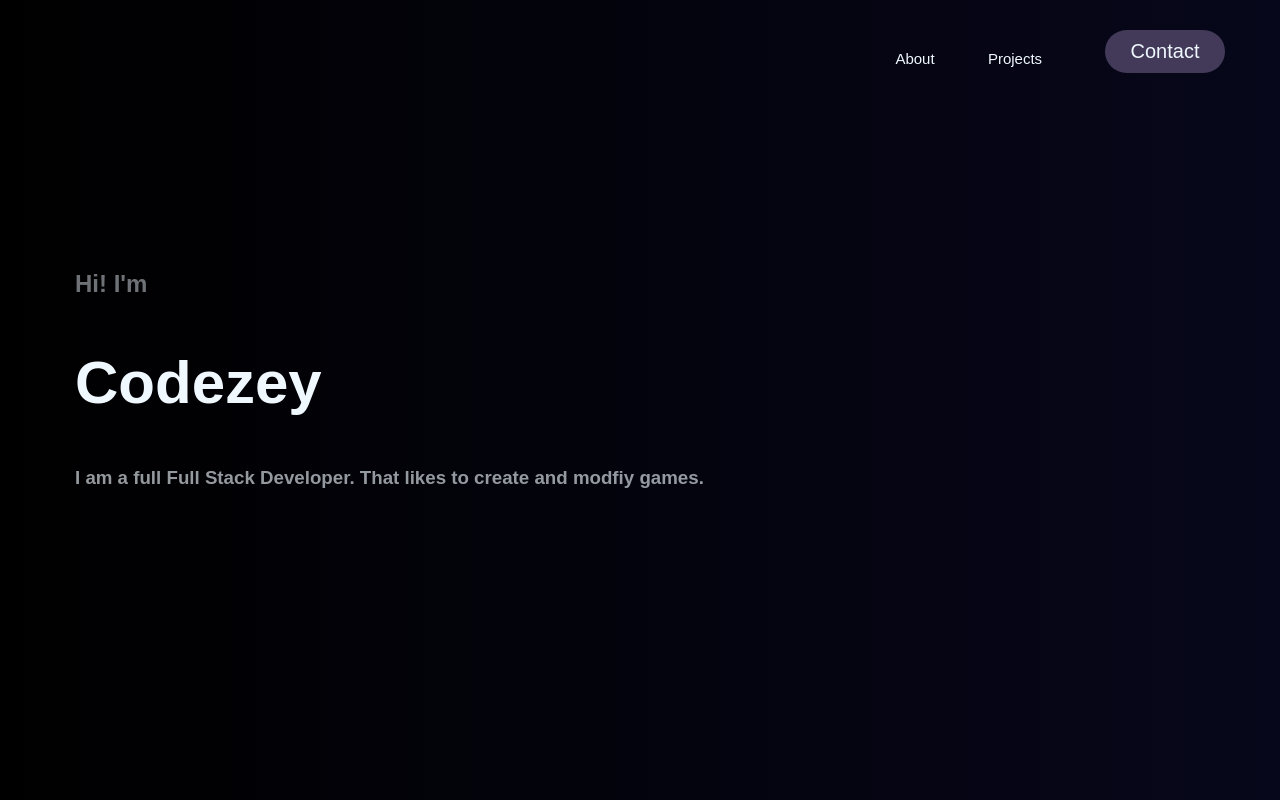
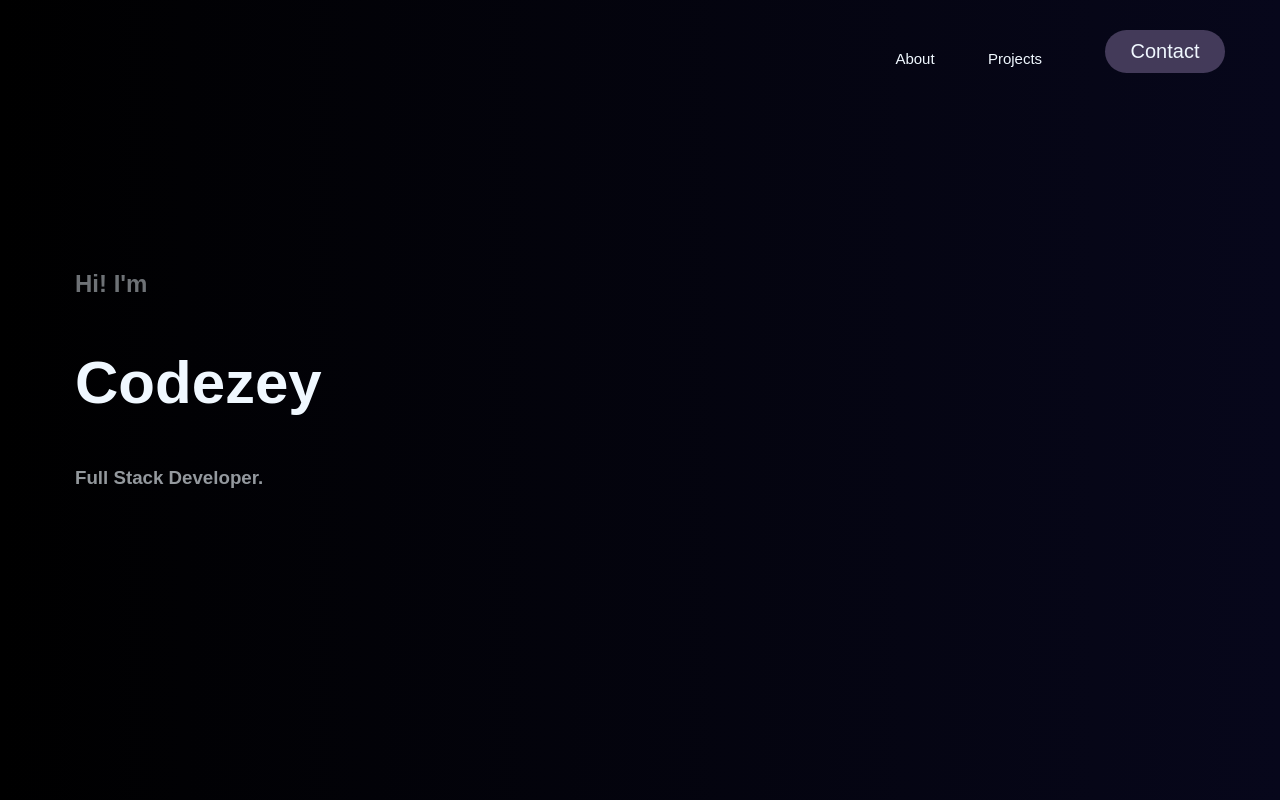
Before and after one commit to C0DEZEY/c0dezey.github.io, a plain HTML site: page index.html in a window 1280 px wide. Shown: the top 800 px of the page. Drawn offline with Linux system fonts and the light colour scheme.

Commit message:
Update index.html

```diff
--- a/index.html
+++ b/index.html
@@ -12,7 +12,7 @@
     <section id="home" class = "materhead">
 <h2 class = "title">Hi! I'm</h2>
 <h1 class = "Codezey">Codezey</h1>
-<h3 class = "head">I am a full Full Stack Developer. That likes to create and modfiy games.</h3>
+<h3 class = "head">Full Stack Developer.</h3>
 </section>
 
 <a class = "Projects" href="#projects">Projects</a>
```
